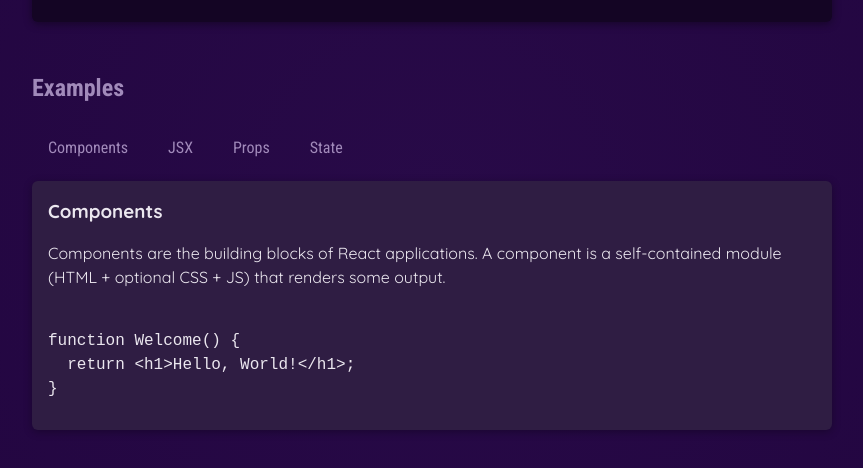
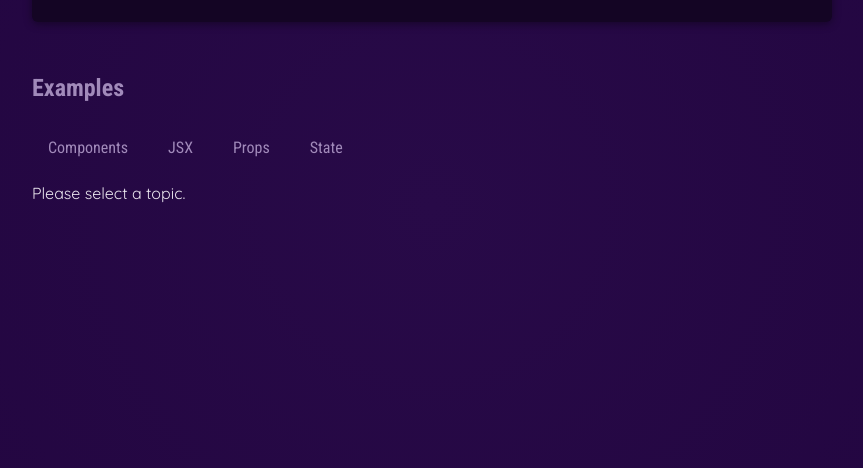
Before and after one commit to Laaguidi/React-Js-essentials, a React (Vite) app: page / in a window 1280 px wide. Shown: the part 434-902 px from the top of the page, without its empty margins (208-1071 px from the left). Built offline with nearby package versions, Linux system fonts and the light colour scheme.

Commit message:
Rendering contents conditionnally

```diff
--- a/src/App.jsx
+++ b/src/App.jsx
@@ -7,7 +7,7 @@
 import { EXAMPLES } from './data.js';
 
 function App() {
-    const [selectedTopic, setSelectedTopic] = useState('components');
+    const [selectedTopic, setSelectedTopic] = useState();
 
     function handleSelect(selectedButton) {
         // selectedButton => 'components', 'jsx', 'props', 'state'
@@ -16,6 +16,20 @@
     }
 
     console.log('APP COMPONENT EXECUTING');
+
+    let tabContent = <p>Please select a topic.</p>;
+
+    if (selectedTopic) {
+        tabContent = (
+            <div id="tab-content">
+                <h3>{EXAMPLES[selectedTopic].title}</h3>
+                <p>{EXAMPLES[selectedTopic].description}</p>
+                <pre>
+          <code>{EXAMPLES[selectedTopic].code}</code>
+        </pre>
+            </div>
+        );
+    }
 
     return (
         <div>
@@ -44,13 +58,7 @@
                         <TabButton onSelect={() => handleSelect('props')}>Props</TabButton>
                         <TabButton onSelect={() => handleSelect('state')}>State</TabButton>
                     </menu>
-                    <div id="tab-content">
-                        <h3>{EXAMPLES[selectedTopic].title}</h3>
-                        <p>{EXAMPLES[selectedTopic].description}</p>
-                        <pre>
-              <code>{EXAMPLES[selectedTopic].code}</code>
-            </pre>
-                    </div>
+                    {tabContent}
                 </section>
             </main>
         </div>
```
